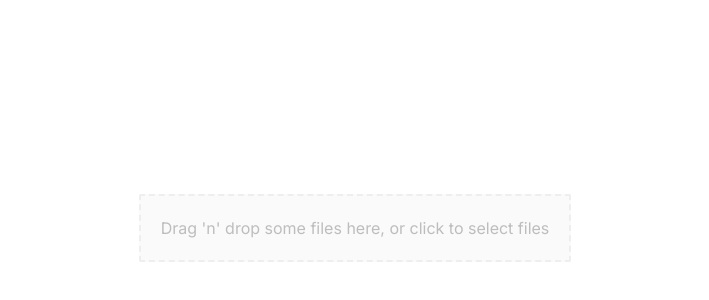
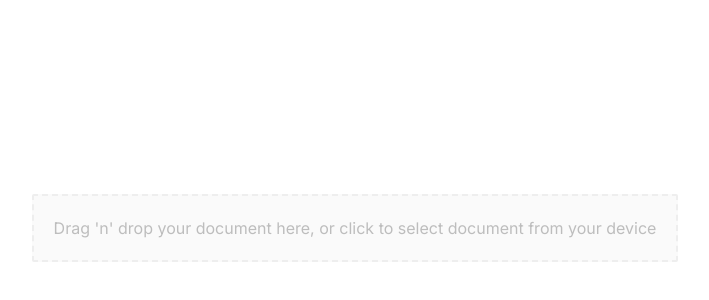
Before and after one commit to ibrahzizo360/intellisenseai, a Next.js app: page /slide in a window 1280 px wide. Shown: the part 172-472 px from the top of the page, without its empty margins (285-994 px from the left). Built offline with nearby package versions, Linux system fonts and the light colour scheme; no server answers.

Commit message:
fixed build issue

```diff
--- a/src/app/login/page.tsx
+++ b/src/app/login/page.tsx
@@ -44,7 +44,7 @@ const Login:React.FC = () => {
                     }}/>
 
                     <div>
-                        <p className='text-sm'>Don't have an account? <a href='/register' className='text-blue-400'>Register</a></p>
+                        <p className='text-sm'>Don&apos;t have an account? <a href='/register' className='text-blue-400'>Register</a></p>
                     </div>
                     <button type='submit' className='rounded-md px-2 py-1.5 bg-blue-400 text-white w-full hover:bg-blue-200' onClick={handleSubmit}>Login</button>
                 </div>
--- a/src/app/slide/page.tsx
+++ b/src/app/slide/page.tsx
@@ -95,7 +95,7 @@ const SlidePage = () => {
         {!file && ( // Render dropzone only if no file is uploaded
           <div {...getRootProps({style})} className='cursor-pointer'>
             <input {...getInputProps()} />
-            <p>Drag 'n' drop some files here, or click to select files</p>
+            <p>Drag &apos;n&apos; drop your document here, or click to select document from your device</p>
           </div>
         )}
       </div>
```
